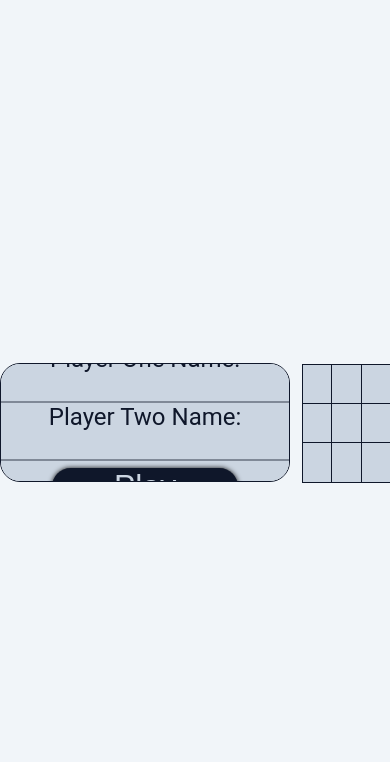
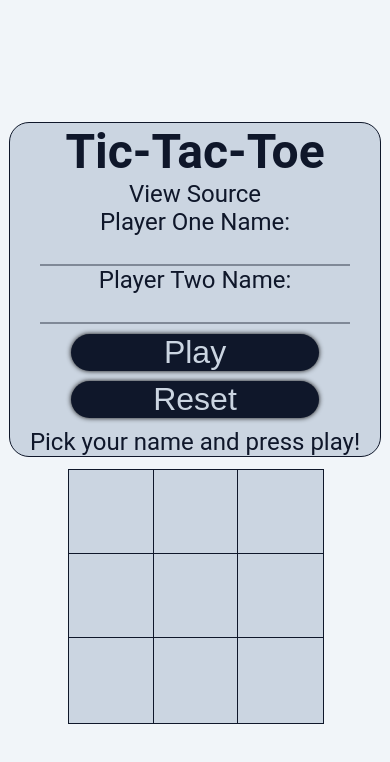
Before and after one commit to E-Trinh/TicTacToe, a plain HTML site: page index.html in a window 390 px wide. Drawn offline with Linux system fonts and the light colour scheme.

Commit message:
Added styling and improved accessibility

```diff
--- a/game.js
+++ b/game.js
@@ -109,7 +109,11 @@ const displayController = (function() {
 
     //fills in the board in the HTML document with the character given at the index
     const place = (character, index) => {
-        boardDisplay[index].textContent = character;
+        if (character === "X") {
+            boardDisplay[index].style.backgroundImage = "url('./resource/x.svg')";
+        } else {
+            boardDisplay[index].style.backgroundImage = "url('./resource/o.svg')";
+        }
     };
 
     //displays the name of the winner
@@ -125,7 +129,7 @@ const displayController = (function() {
     //empties the HTML board
     const reset = () => {
         for (let i = 0; i < 9; i++) {
-            boardDisplay[i].textContent = "";
+            boardDisplay[i].style.backgroundImage = "";
         }
         document.getElementById("message").textContent = "Game Reset"
     };
--- a/index.html
+++ b/index.html
@@ -13,6 +13,7 @@
         <!--Container for all the extra controls-->
         <div class="info-container">
             <h1>Tic-Tac-Toe</h1>
+            <p><a href="https://github.com/E-Trinh/TicTacToe">View Source</a></p>
             <label for="player-one" class="info">Player One Name:</label>
             <input type="text" id="player-one" name="player-one">
             <label for="player-two" class="info">Player Two Name:</label>
--- a/styles.css
+++ b/styles.css
@@ -38,6 +38,15 @@ html, body {
     padding-right: 5%;
     margin-right: 3%;
     font-size: 1.5rem;
+}
+
+.info-container a {
+    text-decoration: none;
+    color: var(--container-contrast-color);
+}
+
+.info-container a:hover {
+    text-decoration: underline;
 }
 
 .info-container input {
@@ -96,4 +105,24 @@ html, body {
     height: 100%;
     border: 1px solid var(--container-contrast-color);
     background-color: var(--container-bg-color);
+    background-repeat: no-repeat;
+    background-size: 100% 100%;
+    background-position: center;
 }
+
+@media (max-width: 480px) or (orientation:portrait) {
+    .main-container {
+        flex-direction: column;
+    }
+
+    .info-container {
+        height: auto;
+        margin: 0px;
+        margin-bottom: 3%;
+    }
+
+    .board {
+        height: 30vh;
+        width: 30vh;
+    }
+}
```
Also changed, not shown: resource/TicTacToeUI.png (added), resource/o.svg (added), resource/x.svg (added).
